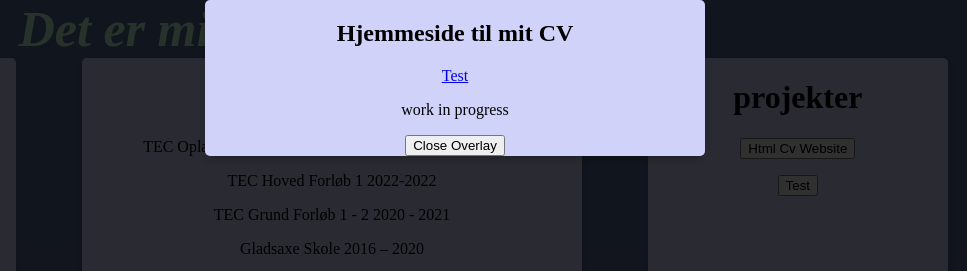
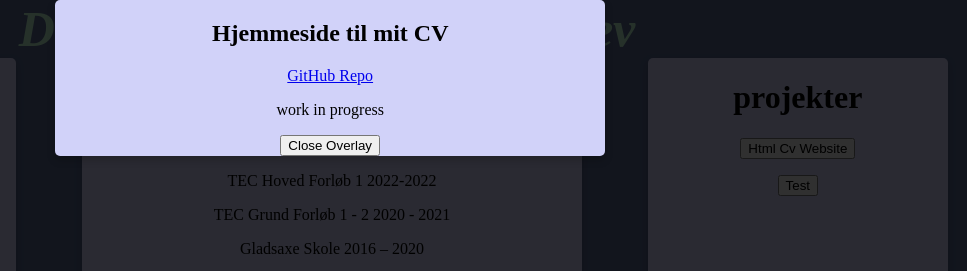
Before and after one commit to nickolajr/nickolajr.github.io, a plain HTML site: page index.html in a window 1280 px wide. Both pictures are taken after a click on the button "Test". Shown: the top 271 px of the page, 313-1280 px from the left. Drawn offline with Linux system fonts and the light colour scheme.

Commit message:
center box

```diff
--- a/index.html
+++ b/index.html
@@ -16,9 +16,9 @@
              <!--Projects-->
              <div id="Project">
               <div class="parent">
-                <div class="card" style="margin-left: 20%;">
+                <div class="ocard">
                   <h2>Hjemmeside til mit CV</h2>
-                  <p><a href="https://github.com/nickolajr/nickolajr.github.io">Test</a></p>
+                  <p><a href="https://github.com/nickolajr/nickolajr.github.io">GitHub Repo</a></p>
                   <p>work in progress</p>
                   <button id="closeCV">Close Overlay</button>
                 </div>
@@ -26,7 +26,7 @@
              </div>
     <div id="Project">
       <div class="parent">
-        <div class="card" style="margin-left: 20%;">
+        <div class="ocard">
           <h2>Hjemmeside til mit CV</h2>
           <p><a href="https://github.com/nickolajr/nickolajr.github.io">github repo</a></p>
           <p>work in progress</p>
--- a/style.css
+++ b/style.css
@@ -35,8 +35,6 @@ img {
     width: 500px;
   }
   .card {
-
-
       width: 500px;
       height: auto;
     /* Add shadows to create the "card" effect */
@@ -47,8 +45,21 @@ img {
     text-align: center;
     margin-bottom: 20px;
     overflow: auto;
+  }
+  .ocard {
+    width: 550px;
+    height: auto;
+  /* Add shadows to create the "card" effect */
+  box-shadow: 0 4px 8px 0 rgba(0,0,0,0.2);
+  transition: 0.3s;
+  border-radius: 5px;
+  background-color: rgb(209, 210, 249);
+  text-align: center;
+  margin-bottom: 20px;
+  overflow: auto;
+  margin-left: 0.5%;
+}
 
-  }
   .card_info{
     padding: 5px;
     width: 300px;
@@ -108,7 +119,8 @@ overflow: auto;
   }
   .sidebar {
     float: right;
-    height: 1473;
+    height: 1564;
+    /*height: 1473;*/
     width: 300px;
   margin-right: 1.5%;
   order: 1;
@@ -121,13 +133,12 @@ overflow: auto;
   text-align: center;
     }
     #Project {
-      position: fixed;
-      top: 0;
-      left: 0;
-      right: 0;
+      position: absolute;
+      top: 50%;
+      transform: translate(-50%, -50%);left: 50%;
       width: 100%;
       height: 100%;
       background-color: rgba(0, 0, 0, 0.8);
       display: none; /* overlay is hidden by default */
       z-index: 9999;
-  }
+    }
```
Also changed, not shown: Overlay.js (line endings or trailing spaces).
